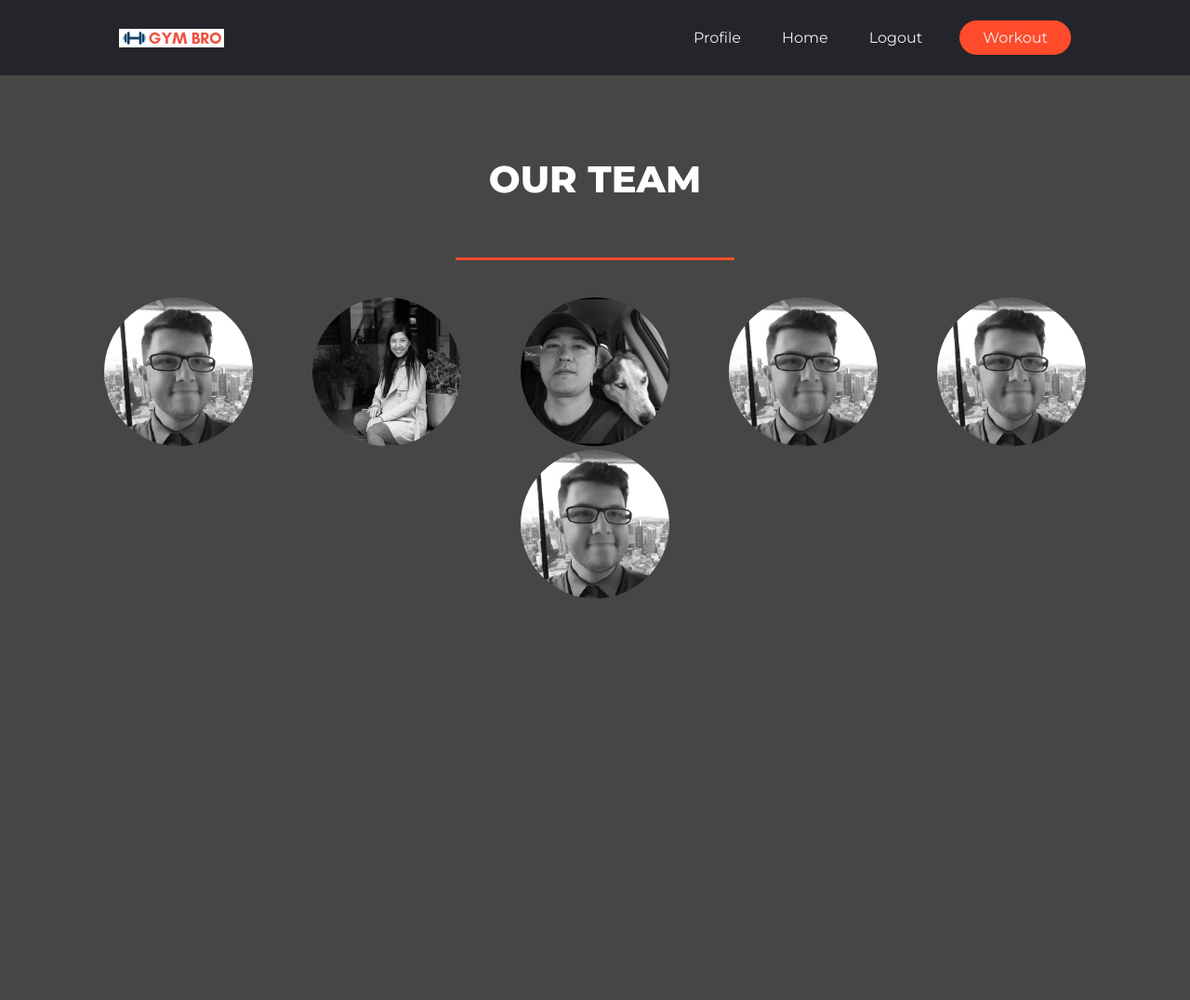
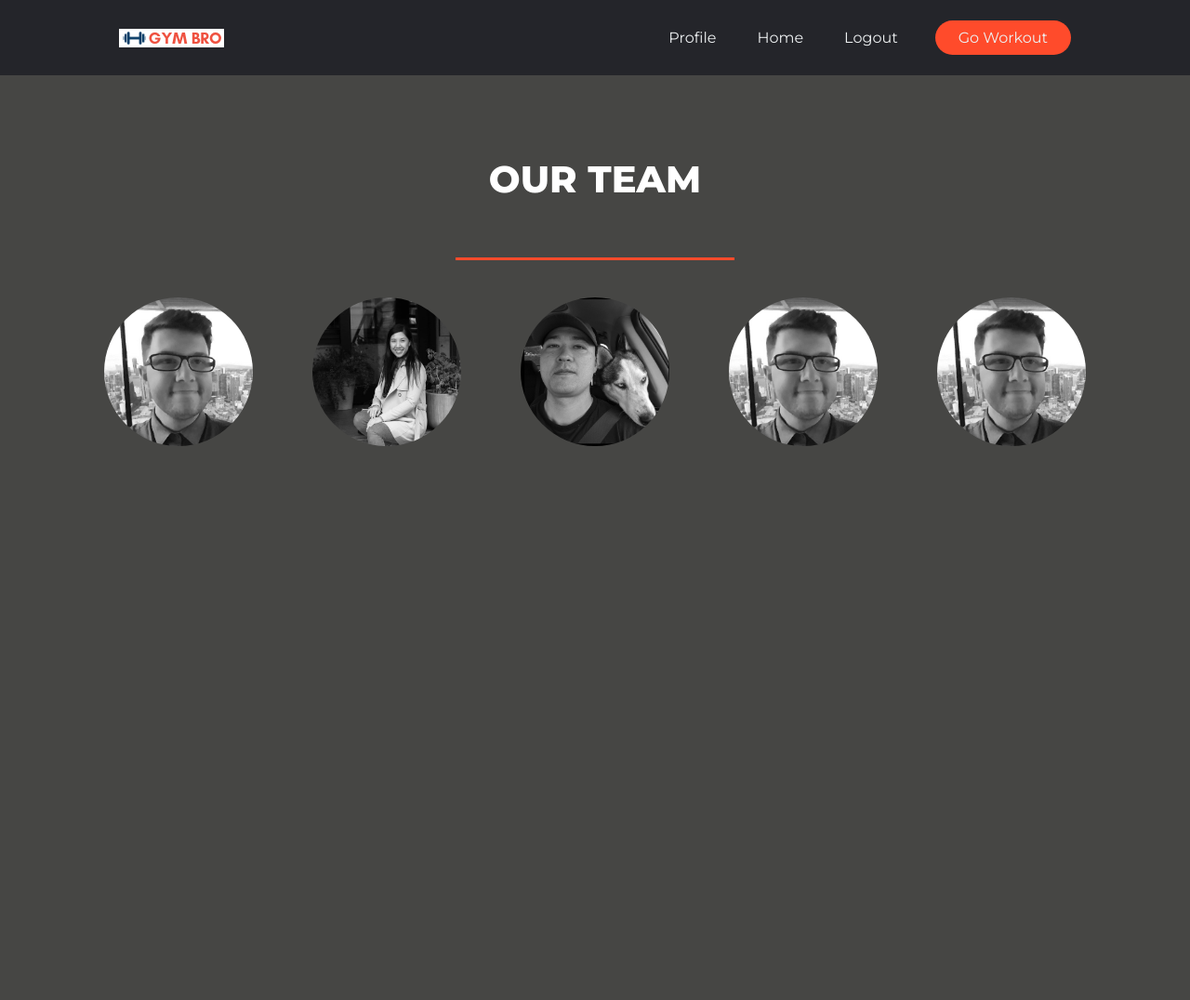
Before and after one commit to Michaeldremy/Gym_Bro_Python_Project, a Django app: template gymbro/templates/our_team.html in a window 1280 px wide. Shown: the whole page at 93% size. Run offline with Django 3.2, Linux system fonts and the light colour scheme; the template is opened without the code that fills it: most values are stand-ins (such as "Sample title", 1, 10 or a date in 2020).

Commit message:
Fixed more routing with buttons on every page. ALL ROUTING IS GOOD NOW!

```diff
--- a/gymbro/templates/dashboard.html
+++ b/gymbro/templates/dashboard.html
@@ -27,7 +27,7 @@
                     <li><a href="/logout">Logout</a></li>
                 </ul>
             </nav>
-            <a class="cta" href="/workout/{{today_wkout_id}}"><button>Workout</button></a>
+            <a class="cta" href="/workout/{{today_wkout_id}}"><button>Daily Workout</button></a>
         </header>
     <div class="container">
         {% for workout in all_workouts %}
--- a/gymbro/templates/myprofile.html
+++ b/gymbro/templates/myprofile.html
@@ -97,7 +97,7 @@
                 <li><a href="/logout">Logout</a></li>
             </ul>
         </nav>
-        <a class="cta" href="/workout/{{workout_id}}"><button>Workout</button></a>
+        <a class="cta" href="/workout/{{today_wkout_id}}"><button>Go Workout</button></a>
     </header>
     <div class="card">
         <div class="info">
--- a/gymbro/templates/our_team.html
+++ b/gymbro/templates/our_team.html
@@ -18,7 +18,7 @@
                 <li><a href="logout">Logout</a></li>
             </ul>
         </nav>
-        <a class="cta" href="/workout/{{workout_id}}"><button>Workout</button></a>
+        <a class="cta" href="/workout/{{today_wkout_id}}"><button>Go Workout</button></a>
     </header>
         <div class="container">
         <div class="team-section">
@@ -30,7 +30,6 @@
             <a href="#Chris"><img src="/static/imgs/Profile_Chris.jpg" alt=""></a>
             <a href="#Richard"><img src="/static/imgs/Profile_Michael.png" alt=""></a>
             <a href="#Jancy"><img src="/static/imgs/Profile_Michael.png" alt=""></a>
-            <a href="#Praneeth"><img src="/static/imgs/Profile_Michael.png" alt=""></a>
         </div>
         <div class="section" id="Michael">
             <span class="name">Michael Remy</span>
@@ -73,15 +72,6 @@
                 I am classified FBI Agent, fear me!
             </p>
         </div>
-
-        <div class="section" id="Praneeth">
-            <span class="name">Praneeth Kommidi</span>
-            <span class="border"></span>
-            <p>
-                We are going to all get jobs at Google!
-            </p>
-        </div>
-
         </div>
         </div>
 </body>
```
Also changed, not shown: gymbro/views.py (+10 -2 lines).
